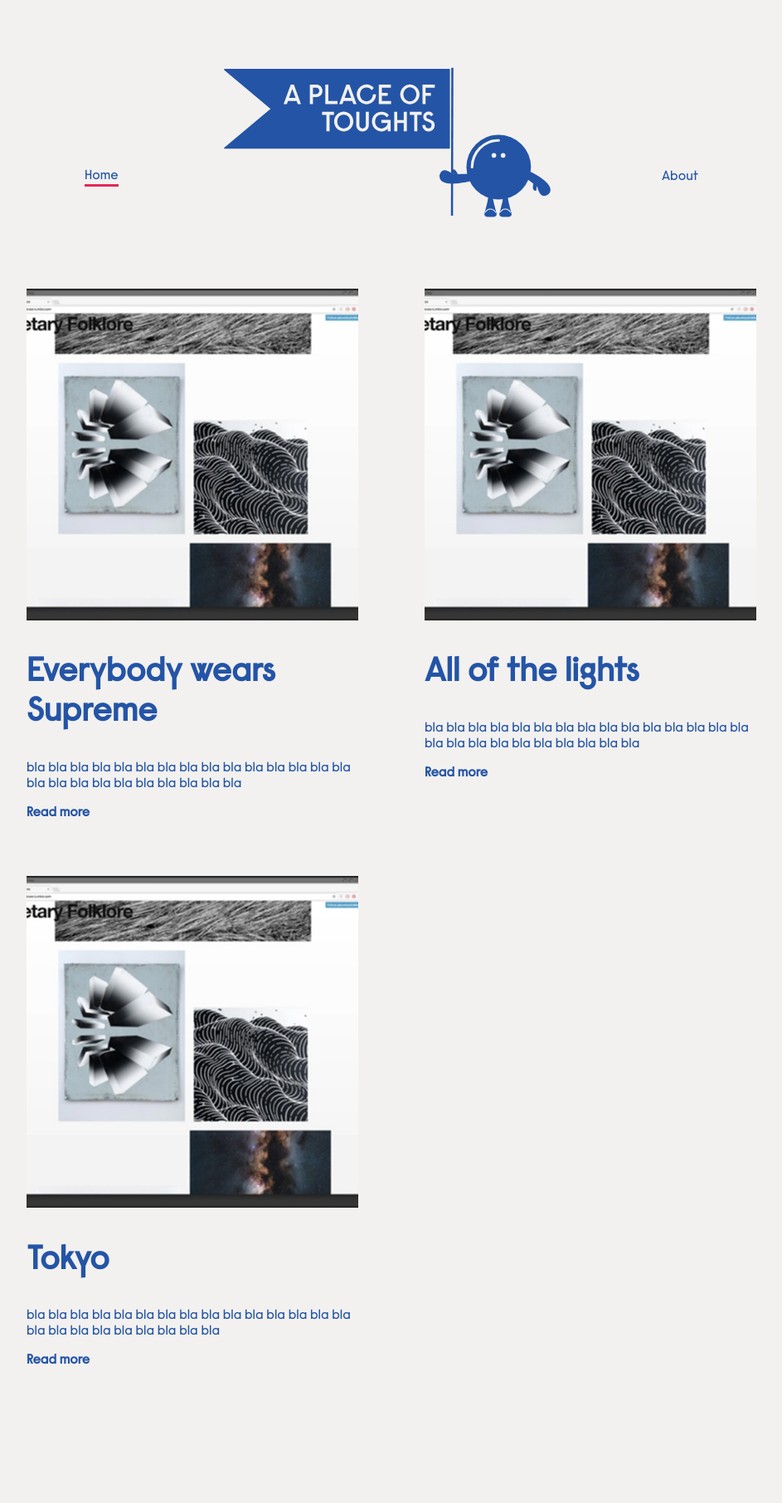
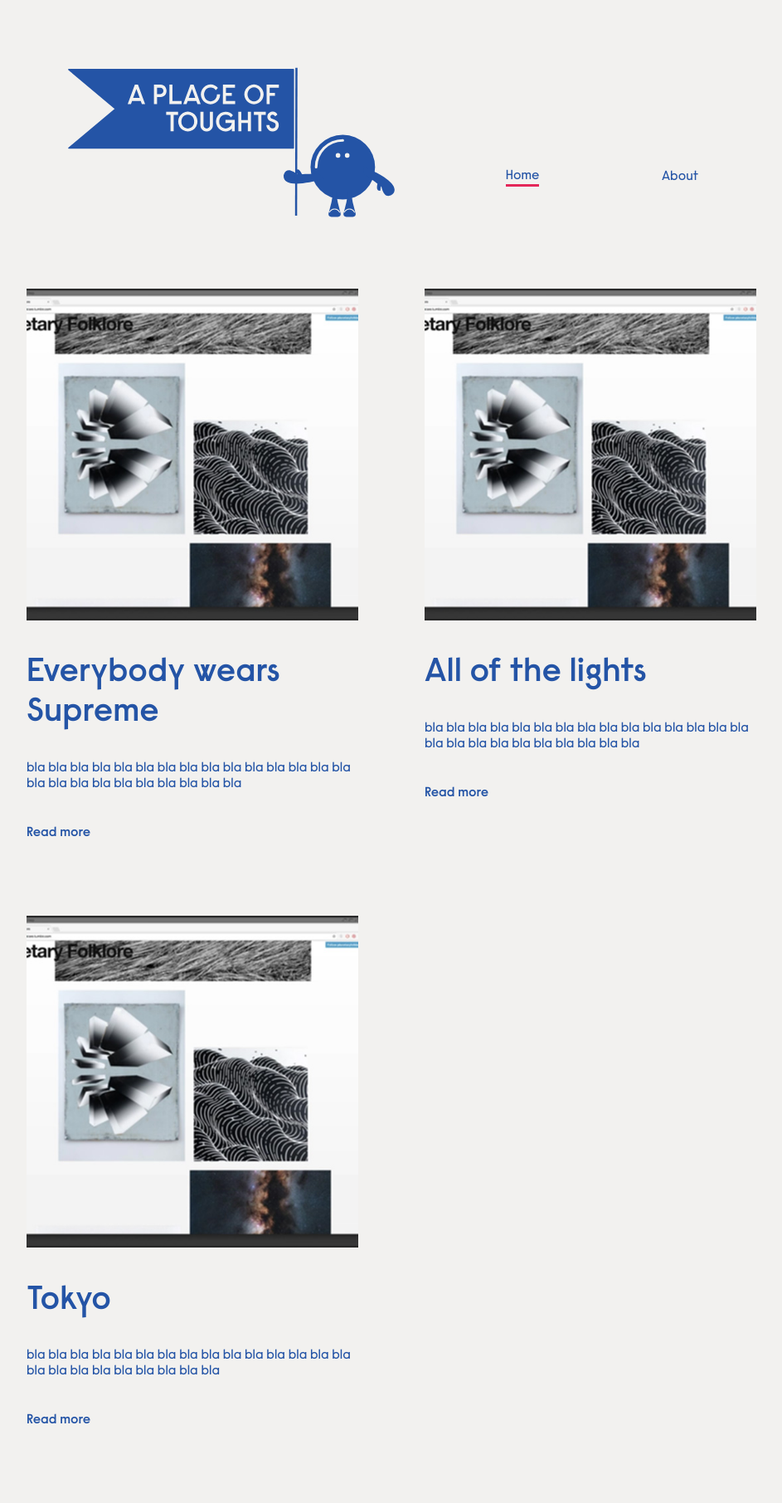
Before and after one commit to emho-lab/journal, a Jekyll site: the page built from index.html, in a window 1280 px wide. Shown: the whole page at 83% size, without its empty margins (168-1111 px from the left). Built offline with Jekyll 4.4.1, drawn with Linux system fonts in a browser that asks for light colours; before the commit the page ends 1716 px from its top, so only the background shows below that.

Commit message:
Updated App and 1 other file

```diff
--- a/_includes/header.html
+++ b/_includes/header.html
@@ -1,8 +1,6 @@
 <header>
 
-<div>
-<a href="/"{% if page.url == "/" %} class="selected" {% endif %}>Home</a>
-</div>
+
 
 <div>
 
@@ -12,6 +10,10 @@
 </div>
 
 <div>
+    <a href="/"{% if page.url == "/" %} class="selected" {% endif %}>Home</a>
+    </div>
+
+<div>
 <a href="/about/" {% if page.url == "/about/" %} class="selected" {% endif %}>About</a>
 </div>
 
--- a/assets/css/app.scss
+++ b/assets/css/app.scss
@@ -19,12 +19,13 @@
   }
 
 
-$break-small: 320px;
+$break-small: 700px;
 $break-large: 1200px;
 $background:#f2f1ef;
 $blue:#2454a6;
 $red:#e42759;
 $typography: Raisonne Regular;
+$typography1: Raisonne Demibold;
 
 body {
     background-color: $background;
@@ -33,7 +34,12 @@
     line-height: 1.2;
     font-family: $typography;
     max-width: 780px;
-    margin:80px auto 0 auto;
+    @media screen and (min-width: $break-large) {
+    margin:80px auto 0 auto;}
+
+    @media screen and (max-width: $break-small) {
+      margin:20px;}
+
 }
 
 h1 {
@@ -42,27 +48,69 @@
 }
 
 h2 {
+
+  @media screen and (min-width: $break-large) {
+    font-family: $typography1;
     font-size: 40px;
     font-weight:700;
   }
+}
+
+h2 {
+  @media screen and (max-width: $break-small) {
+    font-family: $typography1;
+    font-size: 24px;
+    font-weight:700;
+  }
+
+}
 
 h3 {
+
+  @media screen and (min-width: $break-large) {
     font-size: 24px;
     font-weight:400;
   }
+  @media screen and (max-width: $break-small) {
+    font-size: 16px;
+    font-weight:400;
+  }
+
+  }
 
 header {
+
+  @media screen and (min-width: $break-large) {
     display: flex;
     flex-wrap: nowrap;
     justify-content: space-between;
     align-items: center;
   }
 
+  @media screen and (max-width: $break-small) {
+    display: flex;
+    flex-wrap: nowrap;
+    justify-content: space-between;
+    align-items: center;
+    margin-bottom: 40px;
+  }
+
+}
+
 
 
 section {
-    margin: 0 0 0 0;
+
+  @media screen and (min-width: $break-large) {
     align-items: center;
+  }
+}
+
+section {
+
+  @media screen and (max-width: $break-small) {
+    text-align: center;
+  }
 }
 
 a {
@@ -84,7 +132,7 @@
 
 
 p.read-more {
-    font-weight:700;
+  font-family: $typography1;
   padding-bottom: 50px;
 }
 
@@ -100,8 +148,8 @@
     justify-content: center;
   }
   @media screen and (max-width: $break-small) {
-    display: flex;
-    flex-wrap: nowrap;
+
+    text-align: center;
   }
 
 }
@@ -116,13 +164,30 @@
 
 
 img.logo {
+  @media screen and (min-width: $break-large) {
     margin-bottom: 80px;
     width: 400px;
   }
 
+  @media screen and (max-width: $break-small) {
+    margin-bottom: 0px;
+    width: 300px;
+  }
+}
+
 
   header a {
+
+    @media screen and (min-width: $break-large) {
       margin: 20px;
+    font-size: 16px;
+    }
+
+    @media screen and (max-width: $break-small) {
+      margin: 10px;
+    font-size: 12px;
+    }
+
   }
 
 
@@ -133,8 +198,18 @@
     }
 
     p {
-    max-width: 540px;
+
+      @media screen and (min-width: $break-large) {
+        max-width: 650px;
         margin-bottom: 40px;
+      }
+    }
+
+    p {
+      @media screen and (max-width: $break-small) {
+        max-width: 500px;
+        margin-bottom: 20px;
+      }
     }
 
     img {
@@ -149,3 +224,18 @@
     }
 
   }
+
+
+  div.blog-posts p {
+
+    @media screen and (max-width: $break-small) {
+      max-width: 400px;
+      margin-bottom: 20px;
+    }
+
+    @media screen and (min-width: $break-large) {
+      max-width: 650px;
+      margin-bottom: 40px;
+    }
+
+  }
```
Lines whose indentation alone changed are shown as unchanged.
